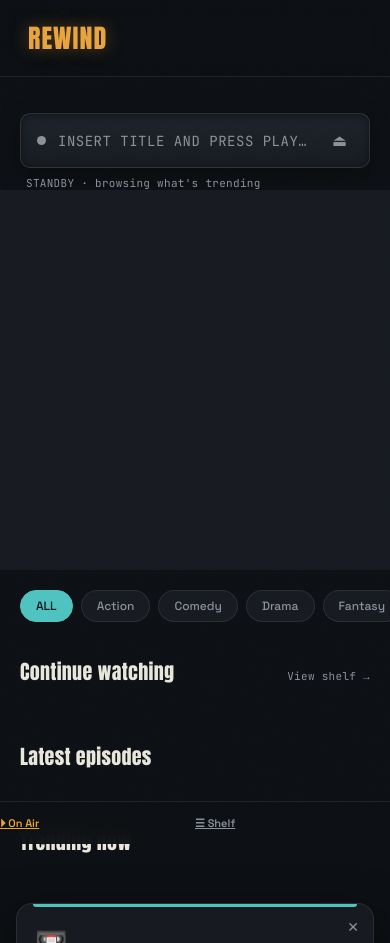
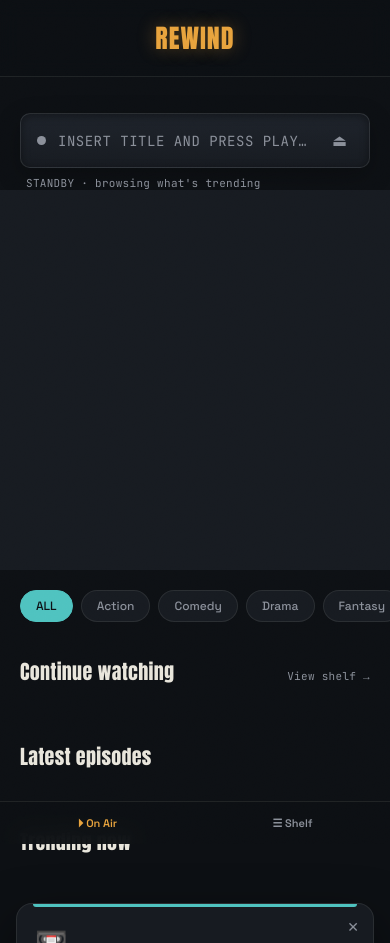
Before and after one commit to tec-wiz6/animestream, a plain HTML site: page index.html in a window 390 px wide. Drawn offline with Linux system fonts and the light colour scheme; no server answers.

Commit message:
Update style.css

```diff
--- a/style.css
+++ b/style.css
@@ -66,7 +66,10 @@ input{font-family:inherit;}
   font-size:12px;font-weight:600;letter-spacing:0.5px;transition:all .25s;
 }
 .deck-tab.active{background:var(--amber);color:var(--ink);}
-@media(max-width:640px){.deck-tabs{display:none;}}
+@media(max-width:640px){
+  .deck-tabs{display:none;}
+  .deck{justify-content:center;}
+}
 
 /* ============================================================
    SLOT — tape deck search input
@@ -508,7 +511,7 @@ input{font-family:inherit;}
   backdrop-filter:blur(10px);border-top:1px solid var(--line);padding:8px 0;z-index:200;
 }
 @media(max-width:640px){.tabbar{display:flex;}}
-.tab{flex:1;background:none;border:none;color:var(--paper-dim);font-size:11px;font-weight:600;padding:6px 0;}
+.tab{flex:1;background:none;border:none;color:var(--paper-dim);font-size:11px;font-weight:600;padding:6px 0;text-align:center;display:flex;align-items:center;justify-content:center;gap:5px;text-decoration:none;}
 .tab.active{color:var(--amber);}
 
 @media(max-width:640px){
```
